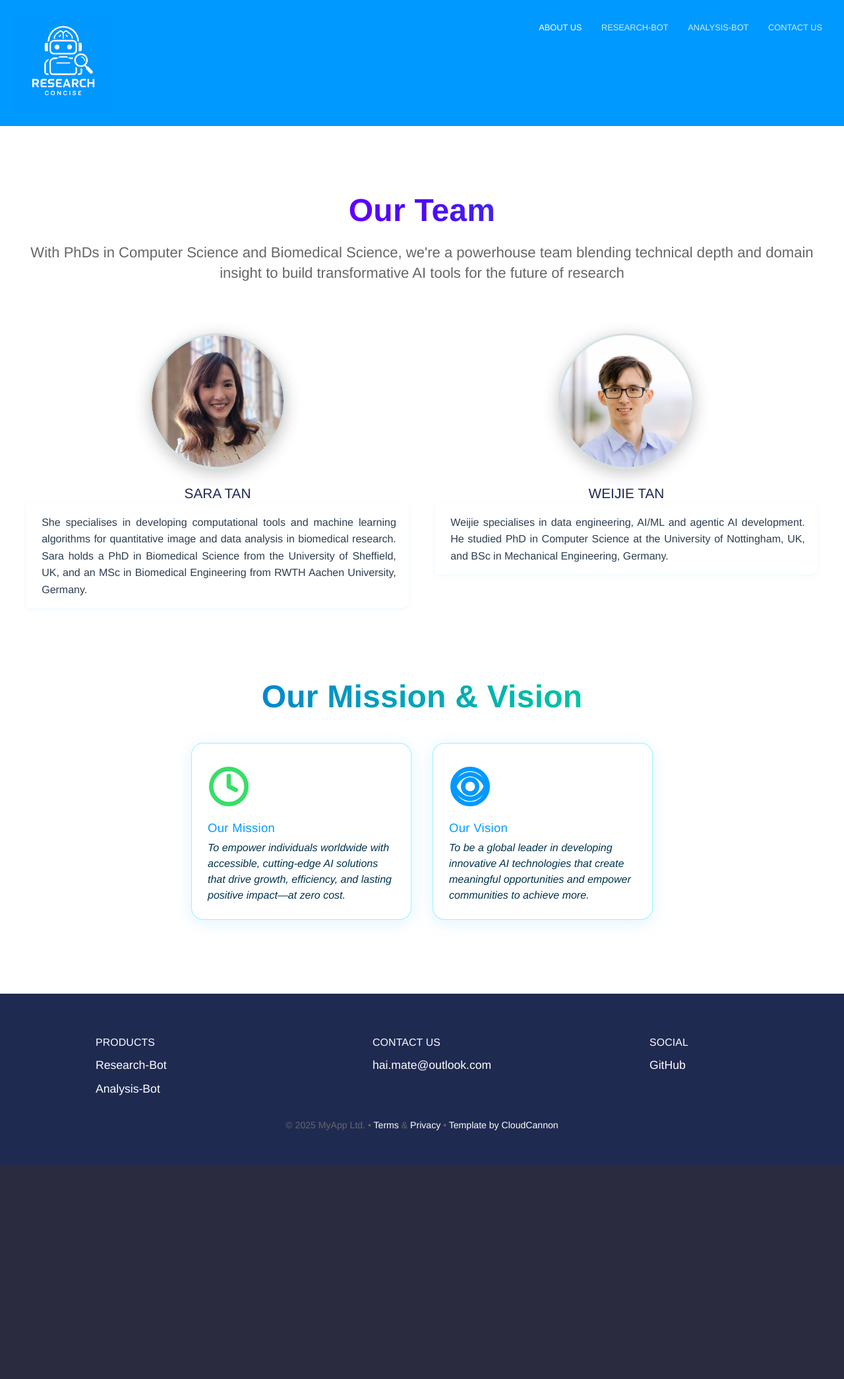
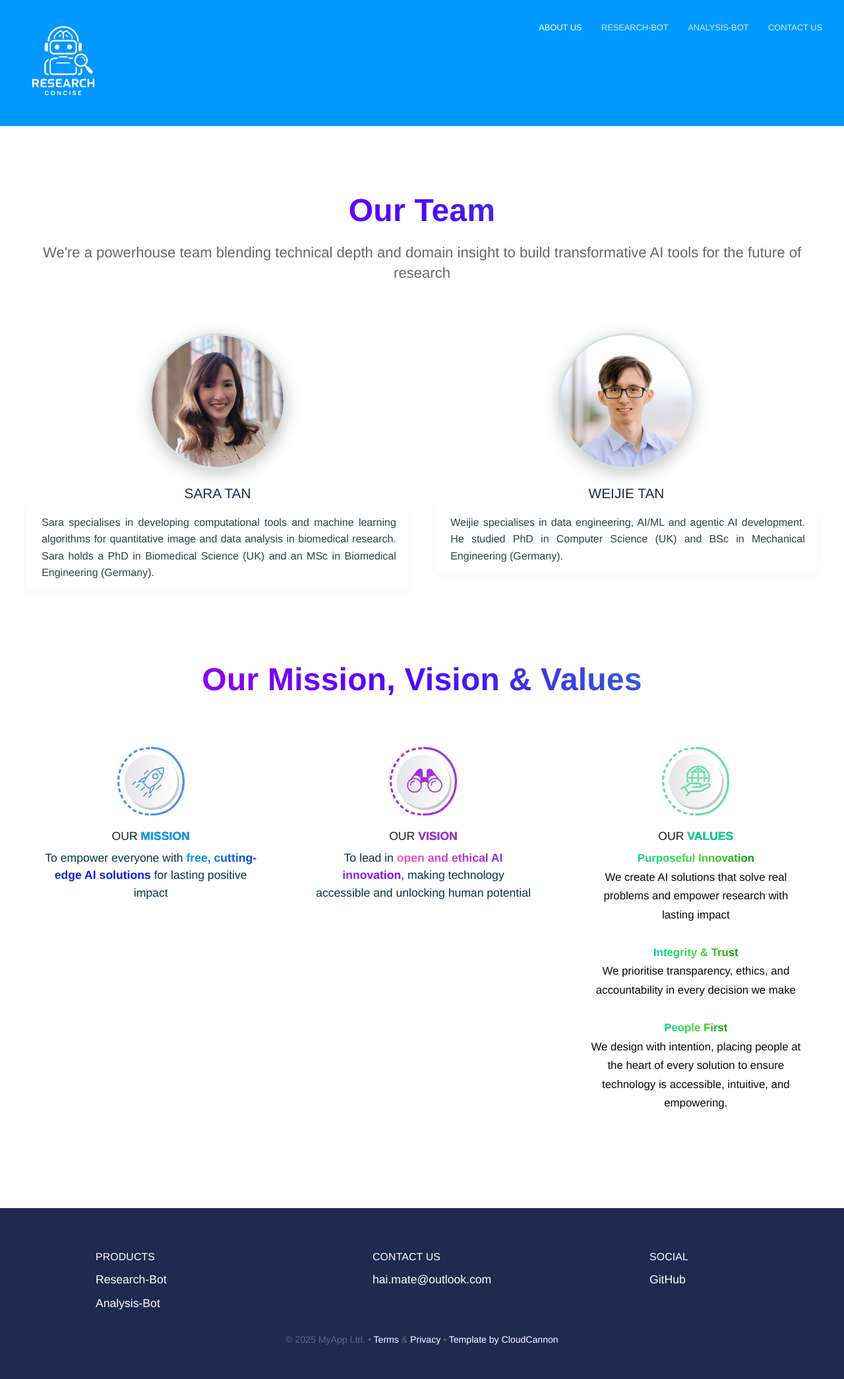
Before and after one commit to hai-mate/research-concise, a Jekyll site: the page built from about_us.html, in a window 1280 px wide. Shown: the whole page at 66% size. Built offline with Jekyll 4.4.1, drawn with Linux system fonts in a browser that asks for light colours; before the commit the page ends 1766 px from its top, so only the background shows below that.

Commit message:
updated about us

```diff
--- a/about_us.html
+++ b/about_us.html
@@ -36,7 +36,7 @@ title:
 </style>
 
 <div class="team-desription" style="text-align:center;">
-	 <p>With PhDs in Computer Science and Biomedical Science, we're a powerhouse team blending technical depth and domain insight to build transformative AI tools for the future of research</p>
+	 <p>We're a powerhouse team blending technical depth and domain insight to build transformative AI tools for the future of research</p>
 </div>
 
 <p class="editor-link" style="text-align: center;"><a href="cloudcannon:collections/_staff_members/" class="btn"><strong>&#9998;</strong> Manage Staff members</a></p>
@@ -58,29 +58,50 @@ title:
 
 
 <div class="vision-section">
-  <div class="vision-heading">Our Mission & Vision</div>
-  <div class="vision-cards two-col" style="max-width:700px; margin:0 auto;">
+  <div class="vision-heading">Our Mission, Vision & Values</div>
+  <div class="vision-cards three-col">
     <div class="vision-card vision-flex">
-      <div class="vision-icon-left" aria-label="Mission" title="Mission">
-        <svg width="64" height="64" viewBox="0 0 24 24" fill="none" stroke="#37de67" stroke-width="2.5" stroke-linecap="round" stroke-linejoin="round"><circle cx="12" cy="12" r="10"/><path d="M12 6v6l4 2"/></svg>
-      </div>
-      <div class="vision-content">
-        <div class="vision-title">Our Mission</div>
-        <div class="vision-quote">To empower individuals worldwide with accessible, cutting-edge AI solutions that drive growth, efficiency, and lasting positive impact—at zero cost.</div>
+      <div class="vision-mission-2col">
+        <div class="vision-mission-icon-col" style="height:100%; align-items:stretch;">
+          <img src="{{ site.baseurl }}/images/ourmission.png" alt="Our Mission Icon" style="width:100%;height:auto;min-width:84px;min-height:84px;max-width:100%;max-height:100%;object-fit:contain;display:block;" />
+        </div>
+        <div class="vision-mission-content-col">
+          <div class="vision-title"><br>OUR <span style="color:#009dff;background:none;-webkit-background-clip:initial;background-clip:initial;-webkit-text-fill-color:#009dff;"><strong>MISSION</strong></span></div>
+          <div class="vision-quote">To empower everyone with <span class="gradient-text">free, cutting-edge AI solutions</span> for lasting positive impact</div>
+        </div>
       </div>
     </div>
     <div class="vision-card vision-flex">
-      <div class="vision-icon-left" aria-label="Vision" title="Vision">
-        <svg width="64" height="64" viewBox="0 0 24 24" fill="none" stroke="#0099ff" stroke-width="2.5" stroke-linecap="round" stroke-linejoin="round"><circle cx="12" cy="12" r="10"/><circle cx="12" cy="12" r="4"/><path d="M21 12c-1.5-4-5.5-7-9-7s-7.5 3-9 7c1.5 4 5.5 7 9 7s7.5-3 9-7z"/></svg>
+      <div class="vision-mission-2col">
+        <div class="vision-mission-icon-col" style="height:100%; align-items:stretch;">
+          <img src="{{ site.baseurl }}/images/ourvision.png" alt="Our Vision Icon" style="width:100%;height:auto;min-width:84px;min-height:84px;max-width:100%;max-height:100%;object-fit:contain;display:block;" />
+        </div>
+        <div class="vision-mission-content-col">
+          <div class="vision-title"><br>OUR <span style="color:#a531d9ff;background:none;-webkit-background-clip:initial;background-clip:initial;-webkit-text-fill-color:#a531d9ff;"><strong>VISION</strong></span></div>
+          <div class="vision-quote">To lead in <span class="gradient-text2">open and ethical AI innovation</span>, making technology accessible and unlocking human potential</div>
+        </div>
       </div>
-      <div class="vision-content">
-        <div class="vision-title">Our Vision</div>
-        <div class="vision-quote">To be a global leader in developing innovative AI technologies that create meaningful opportunities and empower communities to achieve more.</div>
+    </div>
+    <div class="vision-card vision-flex">
+      <div class="vision-mission-2col">
+        <div class="vision-mission-icon-col" style="height:100%; align-items:stretch;">
+          <img src="{{ site.baseurl }}/images/ourvalues.png" alt="Our Values Icon" style="width:100%;height:auto;min-width:84px;min-height:84px;max-width:100%;max-height:100%;object-fit:contain;display:block;" />
+        </div>
+        <div class="vision-mission-content-col">
+          <div class="vision-title"><br>OUR <span style="color:#01d696;background:none;-webkit-background-clip:initial;background-clip:initial;-webkit-text-fill-color:#01d696;"><strong>VALUES</strong></span></div>
+          <div class="vision-quote vision-values-list">
+            <strong><span class="gradient-text3">Purposeful Innovation</span></strong><br>
+            We create AI solutions that solve real problems and empower research with lasting impact<br><br>
+            <strong><span class="gradient-text3">Integrity & Trust</span></strong><br>
+            We prioritise transparency, ethics, and accountability in every decision we make<br><br>
+            <strong><span class="gradient-text3">People First</span></strong><br>
+            We design with intention, placing people at the heart of every solution to ensure technology is accessible, intuitive, and empowering.
+          </div>
+        </div>
       </div>
     </div>
   </div>
 </div>
-
 <style>
 .vision-section {
   margin: 3em 0 2em 0;
@@ -94,7 +115,7 @@ title:
   padding: 0.6em 0 0.4em 0;
   margin: 0 auto 0.5em auto;
   background: none;
-  background-image: linear-gradient(270deg, #009dff, #01d696, #003cff);
+  background-image: linear-gradient(230deg, #009dff, #01d696,  #5100ff, #ff00d9);
   background-size: 200% 100%;
   color: transparent;
   -webkit-background-clip: text;
@@ -114,13 +135,13 @@ title:
   border-radius: 14px;
   box-shadow: 0 2px 10px rgba(253, 253, 253, 0.07);
   padding: 2em 1.5em;
-  min-width: 260px;
-  max-width: 340px;
+  min-width: 320px;
   flex: 1 1 260px;
   display: flex;
   flex-direction: column;
-  align-items: flex-start;
-  border-left: 4px solid #d1f6d7;
+  align-items: center;
+  text-align: center;
+  border-left: 4px solid #ffffff;
 }
 .vision-icon {
   font-size: 2em;
@@ -128,100 +149,105 @@ title:
 }
 .vision-title {
   font-family: "San Francisco", "Helvetica Neue", "Helvetica", "Arial";
-  font-size: 1.3em;
-  font-weight: 300;
-  color: #0099ff;
+  font-size: 1.1em;
+  font-weight: 400;
+  background: #1d1d1d;
+  -webkit-background-clip: text;
+  background-clip: text;
+  color: transparent;
+  -webkit-text-fill-color: transparent;
   margin-bottom: 0.5em;
 }
 .vision-quote {
-  font-style: italic;
-  color: #2c3e50;
-  font-size: 1em;
-  line-height: 1.6;
+  font-family: "San Francisco", "Helvetica Neue", "Helvetica", "Arial";
+  color: #00334d;
+  font-weight: 300;
+  font-size: 1.1em;
+  line-height: 1.5;
   margin: 0;
-  font-weight: 200;
+  z-index: 1;
+  font-style: normal;
 }
 
-.vision-cards.two-col {
+.vision-cards.three-col {
   display: grid;
-  grid-template-columns: 1fr 1fr;
+  grid-template-columns: 1fr 1fr 1fr;
   gap: 2em 2em;
   justify-items: stretch;
-  align-items: stretch;
+  align-items: start;
   background: none;
   border-radius: 0;
   padding: 0 1em;
   box-shadow: none;
   position: relative;
-  max-width: 900px;
+  max-width: 1400px;
   margin: 0 auto;
 }
-.vision-card {
-  background: #fff;
-  border-radius: 18px;
-  box-shadow: 0 4px 24px rgba(0,153,255,0.13);
-  padding: 2em 1.5em 1.5em 1.5em;
-  min-width: 220px;
-  max-width: 420px;
-  display: flex;
-  flex-direction: column;
-  align-items: flex-start;
-  border: 1.5px solid #00e1ff66;
-  position: relative;
-  overflow: hidden;
-  transition: transform 0.2s, box-shadow 0.2s;
-  margin-bottom: 0;
-  z-index: 1;
+
+@media (max-width: 1200px) {
+  .vision-cards.three-col {
+    grid-template-columns: 1fr 1fr;
+  }
 }
-.vision-card:hover {
-  transform: translateY(-8px) scale(1.04);
-  box-shadow: 0 12px 36px rgba(0,153,255,0.22);
-  background: #ffffff;
-}
-.vision-title {
-  font-family: "San Francisco", "Helvetica Neue", "Helvetica", "Arial";
-  font-size: 1.15em;
-  font-weight: 400;
-  color: #0099ff;
-  margin-bottom: 0.4em;
-  letter-spacing: 0.02em;
-  z-index: 1;
-}
-.vision-quote {
-  font-family: "San Francisco", "Helvetica Neue", "Helvetica", "Arial";
-  color: #00334d;
-  font-size: 1em;
-  line-height: 1.5;
-  margin: 0;
-  z-index: 1;
-}
-.vision-flex {
-  display: flex;
-  align-items: flex-start;
-  gap: 1.2em;
-}
-.vision-icon-left {
-  flex: 0 0 auto;
-  display: flex;
-  align-items: flex-start;
-  justify-content: center;
-  margin-top: 0.1em;
-}
-.vision-content {
-  flex: 1 1 0%;
-  display: flex;
-  flex-direction: column;
-  justify-content: flex-start;
-}
-
 @media (max-width: 900px) {
-  .vision-cards.two-col {
+  .vision-cards.three-col {
     grid-template-columns: 1fr;
     gap: 1.2em;
     padding: 0;
-  }
-  .vision-card {
-    max-width: 95vw;
+    max-width: 98vw;
   }
 }
+@media (max-width: 600px) {
+  .vision-mission-2col {
+    grid-template-columns: 48px 1fr;
+    gap: 0.7em;
+  }
+}
+.gradient-text {
+  background: linear-gradient(90deg, #009dff,#1023cf, #0019fb);
+  -webkit-background-clip: text;
+  background-clip: text;
+  color: transparent;
+  -webkit-text-fill-color: transparent;
+  font-weight: 600;
+}
+
+.gradient-text2 {
+  background: linear-gradient(90deg,#f95abc,#a531d9ff,#7403ff);
+  -webkit-background-clip: text;
+  background-clip: text;
+  color: transparent;
+  -webkit-text-fill-color: transparent;
+  font-weight: 600;
+}
+
+.gradient-text3 {
+  background: linear-gradient(90deg,#01d696,rgb(74, 217, 49),#06a201);
+  -webkit-background-clip: text;
+  background-clip: text;
+  color: transparent;
+  -webkit-text-fill-color: transparent;
+  font-weight: 600;
+}
+
+.vision-values-list {
+  font-size: 1.05em;
+  line-height: 1.7;
+  margin-top: 0.2em;
+  color: #080808;
+}
+
+.vision-mission-icon-col img {
+  width: 104px !important;
+  height: 104px !important;
+  min-width: 48px;
+  min-height: 48px;
+  max-width: 80px;
+  max-height: 80px;
+  object-fit: contain;
+  display: block;
+  margin: 0 auto;
+}
+
+
 </style>
--- a/index.html
+++ b/index.html
@@ -136,7 +136,7 @@ description: Custom AI agents delivering comprehensive research by tapping into
 		<div class="container flex">
 			<div class="testimonial-block">
 				<blockquote>
-					<p class="editable">Research-Bot and Analysis-Bot have totally changed the game for us! 🚀 They&apos;ve supercharged our research process and helped us uncover fresh, innovative insights for new projects. If you&apos;re a researcher looking to level up your workflow, these bots are a must-try. Highly recommend!</p>
+					<p class="editable">Research-Bot has totally changed the game for us! 🚀 They&apos;ve supercharged our research process and helped us uncover fresh, innovative insights for new projects. If you&apos;re a researcher looking to level up your workflow, these bots are a must-try. Highly recommend!</p>
 					<p class="editable author">Dr. Igor Valkau - CTO</p>
 				</blockquote>
 			</div>
```
Also changed, not shown: _staff_members/sara.md (+1 -1 lines), _staff_members/weijie.md (+1 -1 lines), images/ourmission.png (added), images/ourvalues.png (added), images/ourvision.png (added).
